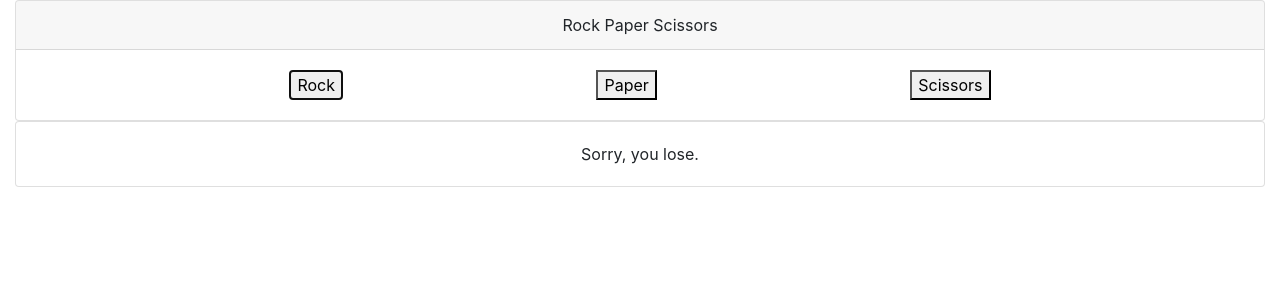
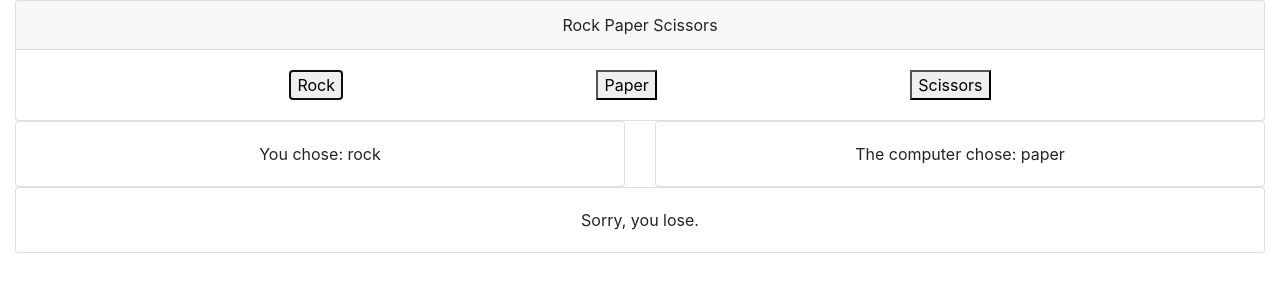
Before and after one commit to RileyTudbury/rock-paper-scissors, a plain HTML site: page index.html in a window 1280 px wide. Both pictures are taken after a click on the button "Rock". Drawn offline with nearby package versions, Linux system fonts and the light colour scheme.

Commit message:
Provided user more info / Created game process frame

```diff
--- a/app.js
+++ b/app.js
@@ -2,13 +2,17 @@
 let computerChoice
 let buttonGroupElem = document.getElementById("button-group")
 let resultFrameElem = document.getElementById("result-frame")
+let gameFrameElemLeft = document.getElementById("game-frame-left")
+let gameFrameElemRight = document.getElementById("game-frame-right")
 
 
 
 // Runs through the game and displays results.
 
 function play(playerChoice) {
+
   computerRoll()
+  drawGameFrame(playerChoice, computerChoice)
 
   console.log(`Computer has chosen ${computerChoice}`)
   console.log(`You have chosen ${playerChoice}`)
@@ -41,8 +45,6 @@ function play(playerChoice) {
         break;
     }
   }
-
-
 }
 
 
@@ -64,3 +66,10 @@ function computerRoll() {
 
   return computerChoice
 }
+
+function drawGameFrame(playerChoice, computerChoice) {
+
+  gameFrameElemLeft.textContent = `You chose: ${playerChoice}`
+  gameFrameElemRight.textContent = `The computer chose: ${computerChoice}`
+
+}
--- a/index.html
+++ b/index.html
@@ -36,6 +36,21 @@
         </div>
       </div>
 
+      <!-- Game Frame -->
+
+      <div class="col-6 text-center">
+        <div class="card">
+          <div class="card-body" id="game-frame-left">
+          </div>
+        </div>
+      </div>
+      <div class="col-6 text-center">
+        <div class="card">
+          <div class="card-body" id="game-frame-right">
+          </div>
+        </div>
+      </div>
+
       <!-- Where the results of the game will be displayed -->
 
       <div class="col-12 text-center">
@@ -46,6 +61,8 @@
       </div>
     </div>
   </div>
+
+
   <script src="https://code.jquery.com/jquery-3.4.1.slim.min.js"
     integrity="sha384-J6qa4849blE2+poT4WnyKhv5vZF5SrPo0iEjwBvKU7imGFAV0wwj1yYfoRSJoZ+n"
     crossorigin="anonymous"></script>
```
